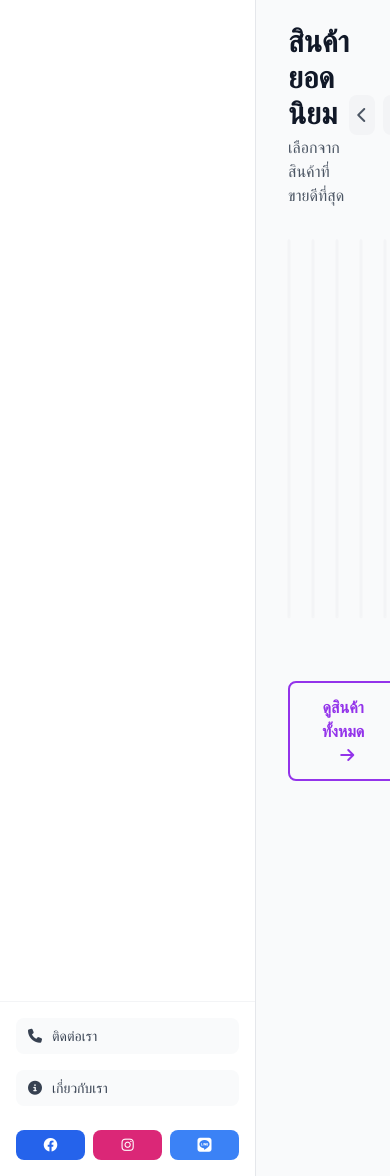
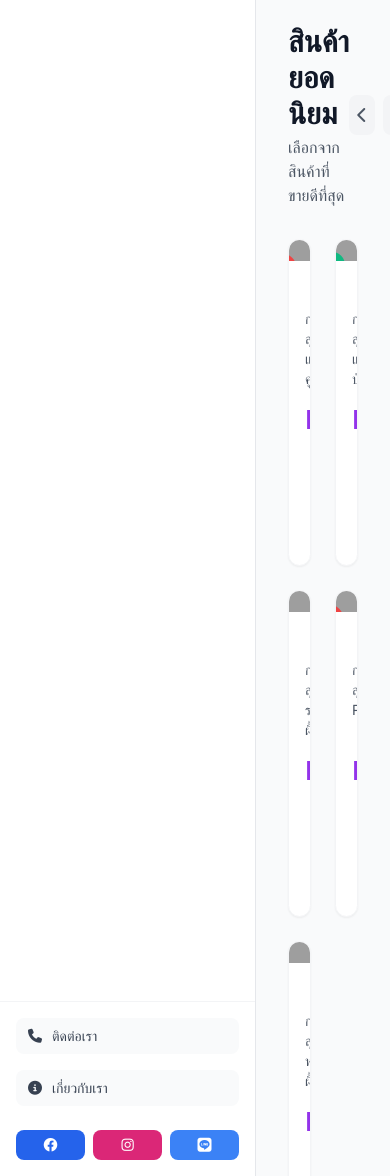
Before and after one commit to nakarin110/-, a PHP site: page / in a window 390 px wide. Shown: the part 1424-2600 px from the top of the page. Run offline with PHP 8.4, Linux system fonts and the light colour scheme; some libraries are stand-ins or nearby versions; grey boxes are pictures that could not be loaded.

Commit message:
Feat: Implement responsive product grid and truncate long titles
This commit introduces several enhancements to the product display to ensure a better user experience across all devices.

- Implemented a responsive grid layout for products, adjusting the number of columns from 2 on mobile to 5 on large desktops.
- Added text truncation for long product names, preventing layout issues and maintaining a clean look.

```diff
--- a/pages/home.php
+++ b/pages/home.php
@@ -267,7 +267,7 @@
                         </div>
                     </div>
 
-                    <div class="grid grid-cols-5 gap-6">
+                    <div class="grid grid-cols-2 sm:grid-cols-3 md:grid-cols-4 lg:grid-cols-5 gap-6">
                         <!-- Product Card 1 -->
                         <div class="bg-white rounded-xl overflow-hidden border border-gray-100 shadow-sm card-hover flex flex-col">
                             <div class="relative aspect-square bg-gray-100 overflow-hidden">
@@ -276,7 +276,7 @@
                             </div>
                             <div class="p-4 flex flex-col flex-grow">
                                 <div class="flex-grow">
-                                    <h3 class="font-semibold text-gray-900 mb-2">กล่องสุ่มแร็คคูน</h3>
+                                    <h3 class="font-semibold text-gray-900 mb-2 truncate">กล่องสุ่มแร็คคูน</h3>
                                     <p class="text-sm text-gray-600 mb-4">กล่องสุ่มแร็คคูน</p>
                                 </div>
                                 <div class="flex items-center justify-between mb-4">
@@ -303,7 +303,7 @@
                             </div>
                             <div class="p-4 flex flex-col flex-grow">
                                 <div class="flex-grow">
-                                    <h3 class="font-semibold text-gray-900 mb-2">กล่องสุ่มแมลงป่อง</h3>
+                                    <h3 class="font-semibold text-gray-900 mb-2 truncate">กล่องสุ่มแมลงป่อง</h3>
                                     <p class="text-sm text-gray-600 mb-4">กล่องสุ่มแมลงป่อง</p>
                                 </div>
                                 <div class="flex items-center justify-between mb-4">
@@ -329,7 +329,7 @@
                             </div>
                             <div class="p-4 flex flex-col flex-grow">
                                 <div class="flex-grow">
-                                    <h3 class="font-semibold text-gray-900 mb-2">กล่องสุ่มราชินีผึ้ง</h3>
+                                    <h3 class="font-semibold text-gray-900 mb-2 truncate">กล่องสุ่มราชินีผึ้ง</h3>
                                     <p class="text-sm text-gray-600 mb-4">กล่องสุ่มราชินีผึ้ง</p>
                                 </div>
                                 <div class="flex items-center justify-between mb-4">
@@ -356,7 +356,7 @@
                             </div>
                             <div class="p-4 flex flex-col flex-grow">
                                 <div class="flex-grow">
-                                    <h3 class="font-semibold text-gray-900 mb-2">กล่องสุ่มT-Rex</h3>
+                                    <h3 class="font-semibold text-gray-900 mb-2 truncate">กล่องสุ่มT-Rex</h3>
                                     <p class="text-sm text-gray-600 mb-4">กล่องสุ่มT-Rex</p>
                                 </div>
                                 <div class="flex items-center justify-between mb-4">
@@ -382,7 +382,7 @@
                             </div>
                             <div class="p-4 flex flex-col flex-grow">
                                 <div class="flex-grow">
-                                    <h3 class="font-semibold text-gray-900 mb-2">กล่องสุ่มหมีผึ้ง</h3>
+                                    <h3 class="font-semibold text-gray-900 mb-2 truncate">กล่องสุ่มหมีผึ้ง</h3>
                                     <p class="text-sm text-gray-600 mb-4">กล่องสุ่มหมีผึ้ง</p>
                                 </div>
                                 <div class="flex items-center justify-between mb-4">
```
